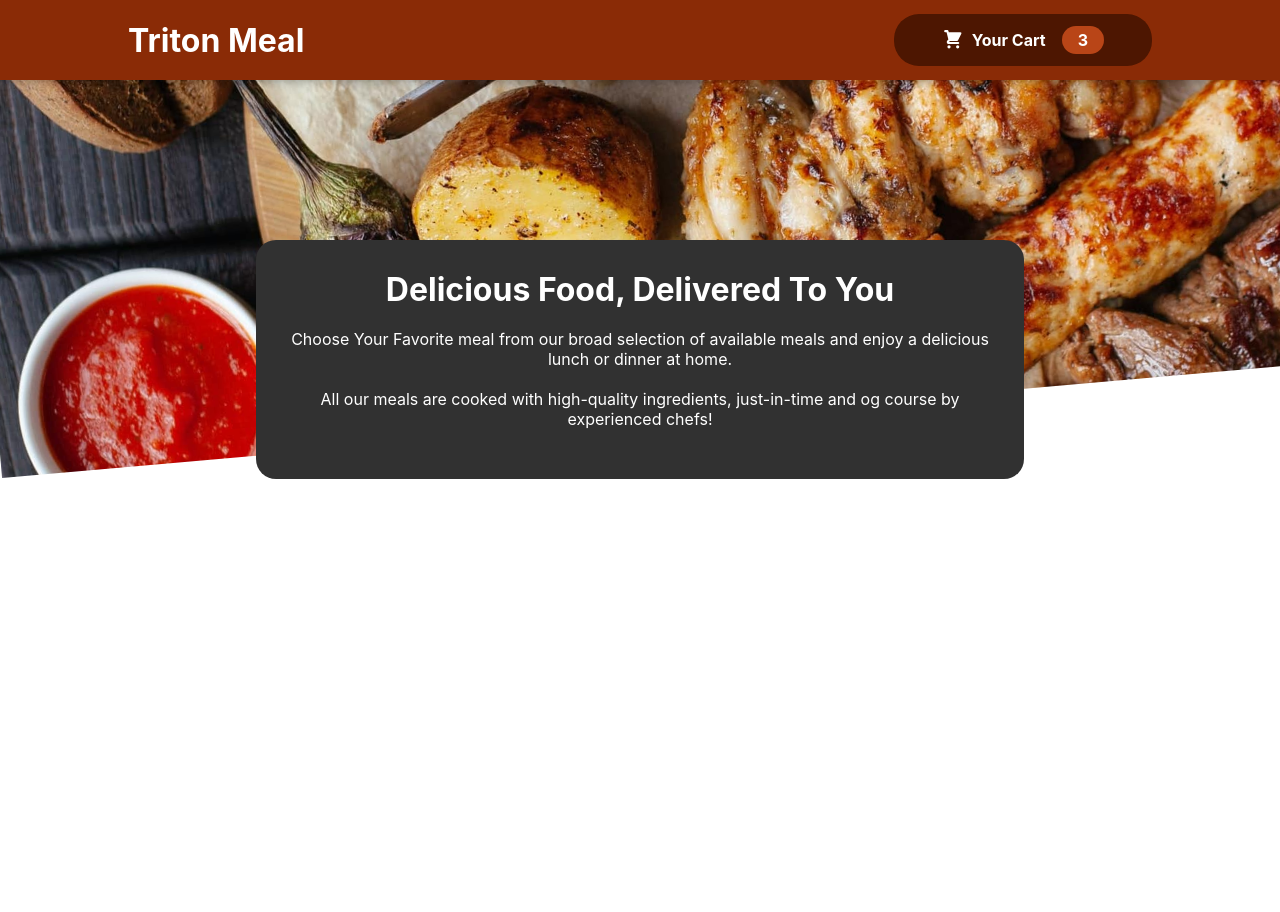
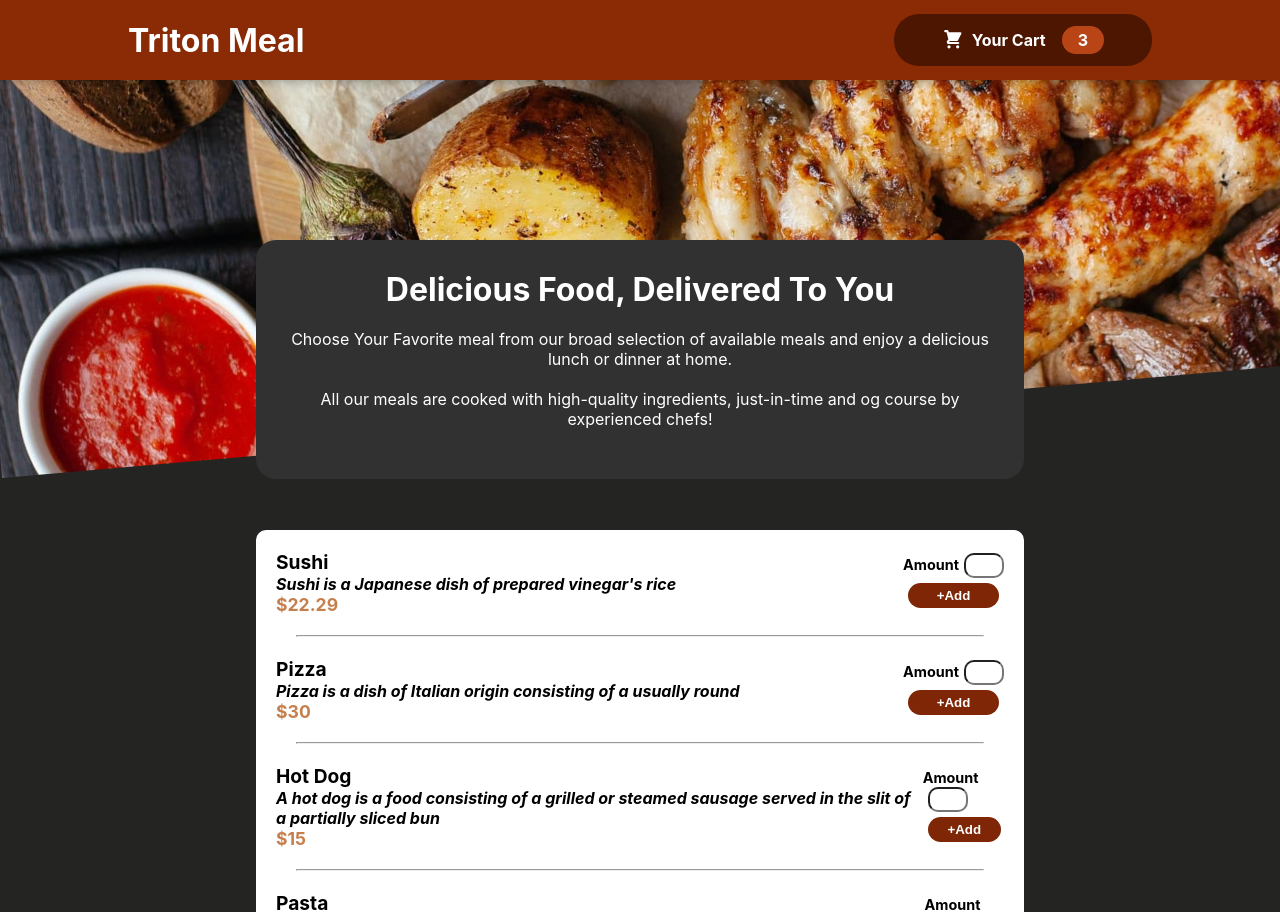
Before and after one commit to Triton-Halley/Restaurant-Order-App, a React (Create React App) app in the folder order-app/: page / in a window 1280 px wide. Shown: the top 912 px of the page. Before the commit the page ends 800 px from the top, so only its background shows below. Built offline with nearby package versions, Linux system fonts and the light colour scheme.

Commit message:
FoodList Created and finish for now

```diff
--- a/order-app/src/App.js
+++ b/order-app/src/App.js
@@ -1,9 +1,11 @@
 import React from "react";
 import Header from "./Components/Header/Header";
+import FoodList from "./Components/ProductsList/FoodList";
 function App() {
   return (
     <React.Fragment>
       <Header />
+      <FoodList />
     </React.Fragment>
   );
 }
--- /dev/null
+++ b/order-app/src/Components/Line/Line.js
@@ -0,0 +1,9 @@
+import React from "react";
+
+import styles from "./Line.module.css";
+
+const Line = () => {
+  return <hr className={styles.line} />;
+};
+
+export default Line;
--- /dev/null
+++ b/order-app/src/Components/Line/Line.module.css
@@ -0,0 +1,3 @@
+.line {
+  margin: 20px;
+}
--- /dev/null
+++ b/order-app/src/Components/ProductsList/FoodItem.js
@@ -0,0 +1,23 @@
+import React from "react";
+
+import Styles from "./FoodItem.module.css";
+
+const FoodItem = (props) => {
+  return (
+    <div className={Styles["Item-container"]}>
+      <div>
+        <p className={Styles.name}>{props.name}</p>
+        <p className={Styles.desc}>{props.description}</p>
+        <p className={Styles.price}>${props.price}</p>
+      </div>
+      <div>
+        <form className={Styles["form-Container"]}>
+          <label>Amount</label>
+          <input type="number" min={1} max={100} />
+          <button className={Styles.AddBtn}>+Add</button>
+        </form>
+      </div>
+    </div>
+  );
+};
+export default FoodItem;
--- /dev/null
+++ b/order-app/src/Components/ProductsList/FoodItem.module.css
@@ -0,0 +1,43 @@
+.Item-container {
+  display: flex;
+  align-items: center;
+  justify-content: space-between;
+  margin-bottom: 10px;
+}
+
+.form-Container input {
+  width: 40px;
+  height: 25px;
+  border-radius: 10px;
+  text-align: center;
+  margin-left: 5px;
+}
+.form-Container label {
+  font-size: 0.9rem;
+  font-weight: bold;
+}
+.AddBtn {
+  font-weight: bold;
+  display: block;
+  width: 90%;
+  padding: 5px;
+  margin: 5px;
+  background-color: #7e2606;
+  color: #fff;
+  border: 0;
+  border-radius: 20px;
+  cursor: pointer;
+}
+.name {
+  font-size: 1.2rem;
+  font-weight: bold;
+}
+.desc {
+  font-weight: bold;
+  font-style: italic;
+}
+.price {
+  font-size: 1.1rem;
+  font-weight: bold;
+  color: #c57f4c;
+}
--- /dev/null
+++ b/order-app/src/Components/ProductsList/FoodList.js
@@ -0,0 +1,58 @@
+import React from "react";
+import Line from "../Line/Line";
+import FoodItem from "./FoodItem";
+
+import Styles from "./FoodList.module.css";
+
+const FoodList = () => {
+  const items = [
+    {
+      name: "Sushi",
+      description: "Sushi is a Japanese dish of prepared vinegar's rice",
+      price: 22.29,
+    },
+    {
+      name: "Pizza",
+      description:
+        "Pizza is a dish of Italian origin consisting of a usually round",
+      price: 30,
+    },
+    {
+      name: "Hot Dog",
+      description:
+        "A hot dog is a food consisting of a grilled or steamed sausage served in the slit of a partially sliced bun  ",
+      price: 15,
+    },
+    {
+      name: "Pasta",
+      description:
+        "Pasta is a type of food typically made from an unleavened dough of wheat flour mixed with water or eggs",
+      price: 13,
+    },
+    {
+      name: "Burger",
+      description:
+        "A hamburger is a food consisting of fillings —usually a patty of ground meat",
+      price: 30,
+    },
+  ];
+  return (
+    <div className={Styles.container}>
+      {items.map((item) => {
+        return (
+          <React.Fragment>
+            <FoodItem
+              key={Math.random()}
+              name={item.name}
+              description={item.description}
+              price={item.price}
+            />
+            <Line />
+          </React.Fragment>
+        );
+      })}
+    </div>
+  );
+};
+
+export default FoodList;
--- /dev/null
+++ b/order-app/src/Components/ProductsList/FoodList.module.css
@@ -0,0 +1,7 @@
+.container {
+  width: 60%;
+  background-color: #fff;
+  margin: 50px auto;
+  padding: 20px;
+  border-radius: 10px;
+}
--- a/order-app/src/index.css
+++ b/order-app/src/index.css
@@ -11,6 +11,7 @@ body {
     sans-serif;
   -webkit-font-smoothing: antialiased;
   -moz-osx-font-smoothing: grayscale;
+  background-color: #242423;
 }
 
 code {
```
